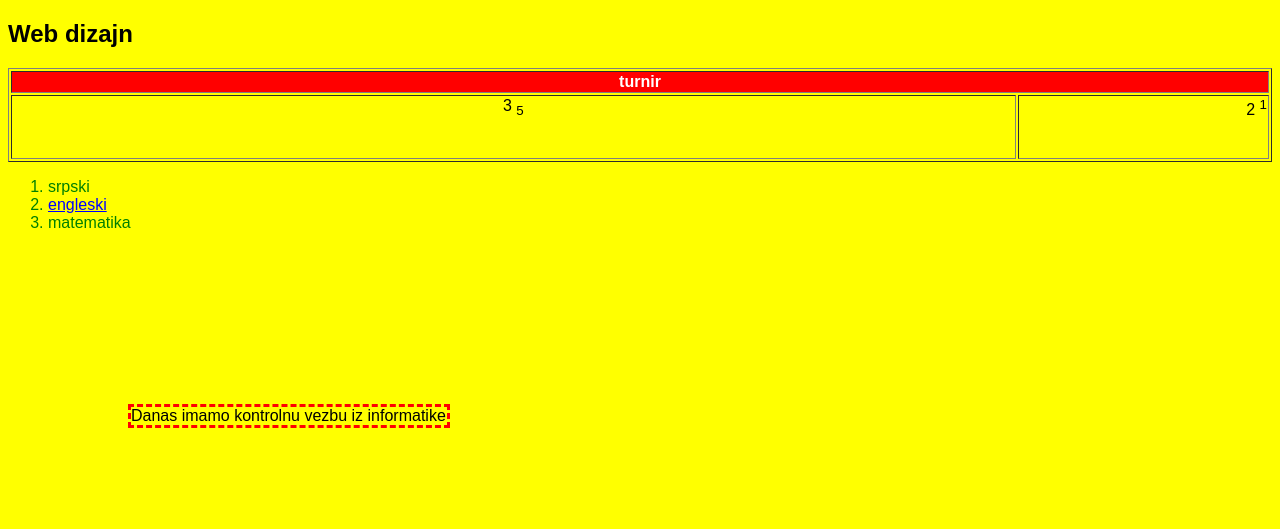
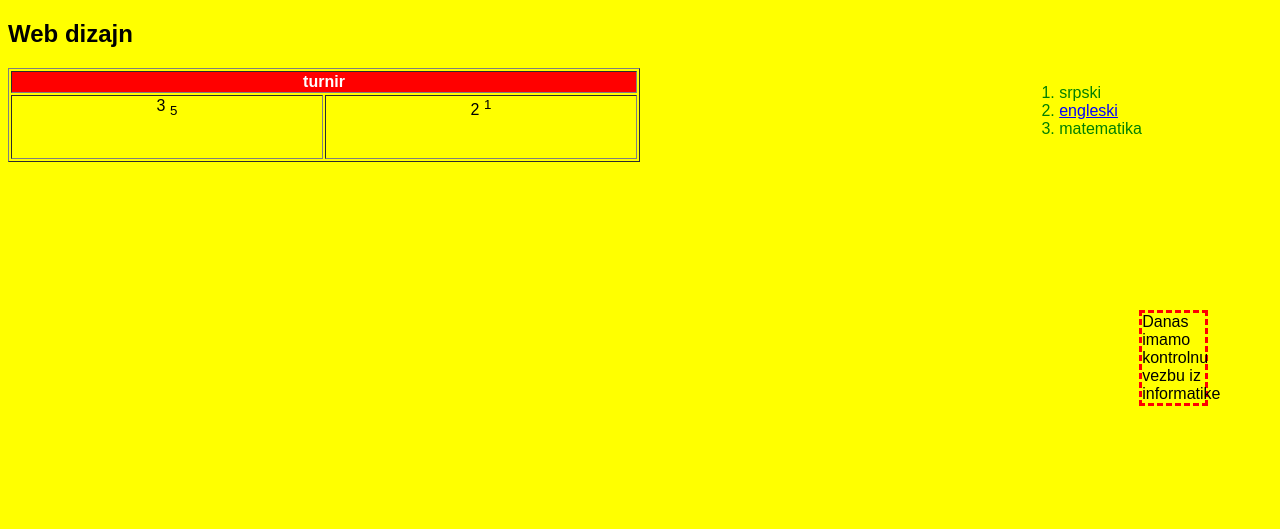
Before and after one commit to nikolamanic/Web, a plain HTML site: page pripremaPismeni/prva.html in a window 1280 px wide. Drawn offline with Linux system fonts and the light colour scheme.

Commit message:
Ispravljena vezba

```diff
--- a/pripremaPismeni/prva.html
+++ b/pripremaPismeni/prva.html
@@ -6,20 +6,21 @@
     </head>
     <body>
         <h2 id = br>Web dizajn</h2>
-
+        <div class="prva">
         <table border = 1>
             <tr>
                 <th colspan = "2">turnir</th>
             </tr>
 
             <tr>
-            <td class="Prva">3 <sub>5</sub></td>
+            <td>3 <sub>5</sub></td>
 
-            <td class="druga">2 <sup>1</sup></td>
+            <td>2 <sup>1</sup></td>
             </tr>
         </table>
+        </div>
 
-
+        <div class = "druga">
         <ol type="1">
             <li>SRPSKI</li>
             <li><a href="druga.html">engleski</a></li>
@@ -29,6 +30,6 @@
             <br>
 
             <p>Danas imamo kontrolnu vezbu iz informatike</p>
-
+        </div>
     </body>
 </html>
--- a/pripremaPismeni/stil.css
+++ b/pripremaPismeni/stil.css
@@ -11,7 +11,7 @@ body{
 
  div.prva{
     width:50%;
-    text-align:left;
+    float:left;
  }
 
  table{
@@ -30,10 +30,9 @@ td{
 }
 
 
-
-td.druga{
+div.druga{
     width: 20%;
-    text-align: right;
+    float: right;
 }
 
 ol{
```
